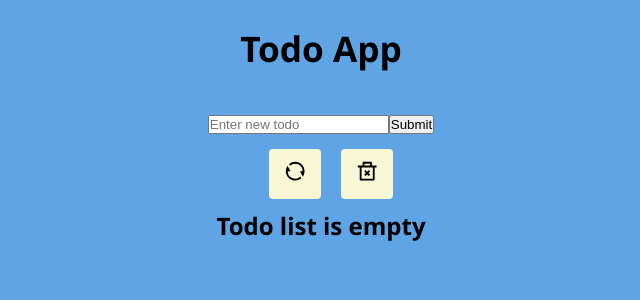
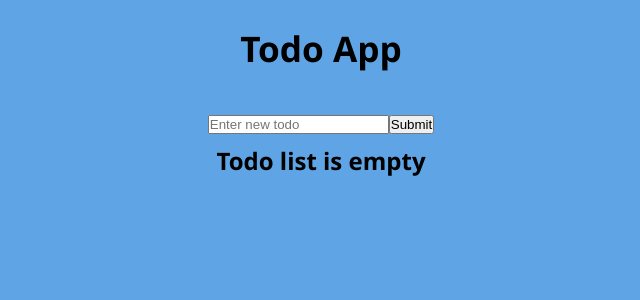
Before and after one commit to katezx/todo-app, a React (Create React App) app: page / in a window 1280 px wide. Shown: the top 300 px of the page, without its empty margins (319-959 px from the left). Built offline with nearby package versions, Linux system fonts and the light colour scheme.

Commit message:
add automation hide icons

```diff
--- a/src/App.js
+++ b/src/App.js
@@ -44,7 +44,10 @@ function App(){
     <div className="App">
       <h1>Todo App</h1>
       <TodoForm addTodo ={addTodoHandler}/>
-      <TodosActions resetTodos={resetTodosHendler} deleteCompletedTodos={deleteCompletedTodosHandler} />
+      {!!todos.length &&
+      <TodosActions resetTodos={resetTodosHendler}
+      deleteCompletedTodos={deleteCompletedTodosHandler}
+      />}
       <TodoList todos ={todos} deleteTodo={deleteTodoHandler} toggleTodo={toggleTodoHandler}/>
     </div>
   )
```
